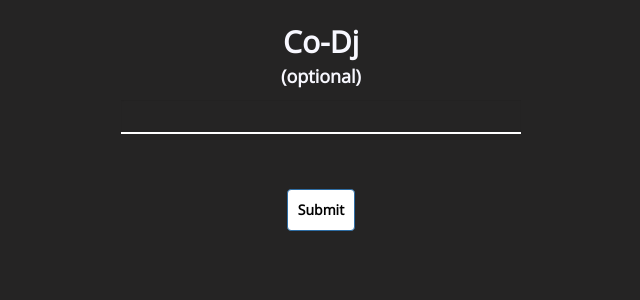
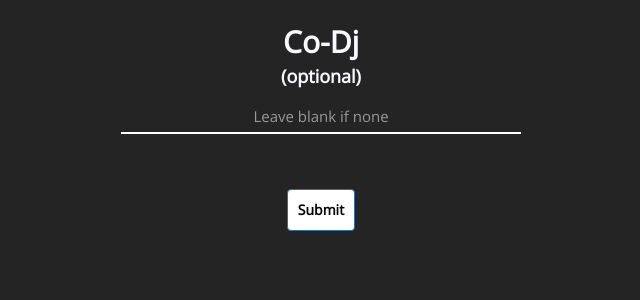
Before and after one commit to kwur/kwur-scheduler, a Django app: page / in a window 1280 px wide. Shown: the part 2199-2499 px from the top of the page, without its empty margins (319-959 px from the left). Run offline with Django 3.2, Linux system fonts and the light colour scheme; parts of the project's set-up code (start-up, migrations or seed data) failed here and were passed over; some libraries are stand-ins or nearby versions.

Commit message:
co-dj placeholder

```diff
--- a/scheduler/templates/index.html
+++ b/scheduler/templates/index.html
@@ -106,7 +106,7 @@
 				</div>
 				<div class="form-group">
 					<label for="co_dj">Co-Dj <div class="small">(optional)</div></label>
-					<input type="text" name="co_dj" class="form-control" id="co_dj">
+					<input type="text" name="co_dj" class="form-control" id="co_dj" placeholder="Leave blank if none">
 				</div>
 				<div class="row">
 					<input type="submit" class="btn btn-primary" value="Submit">
```
